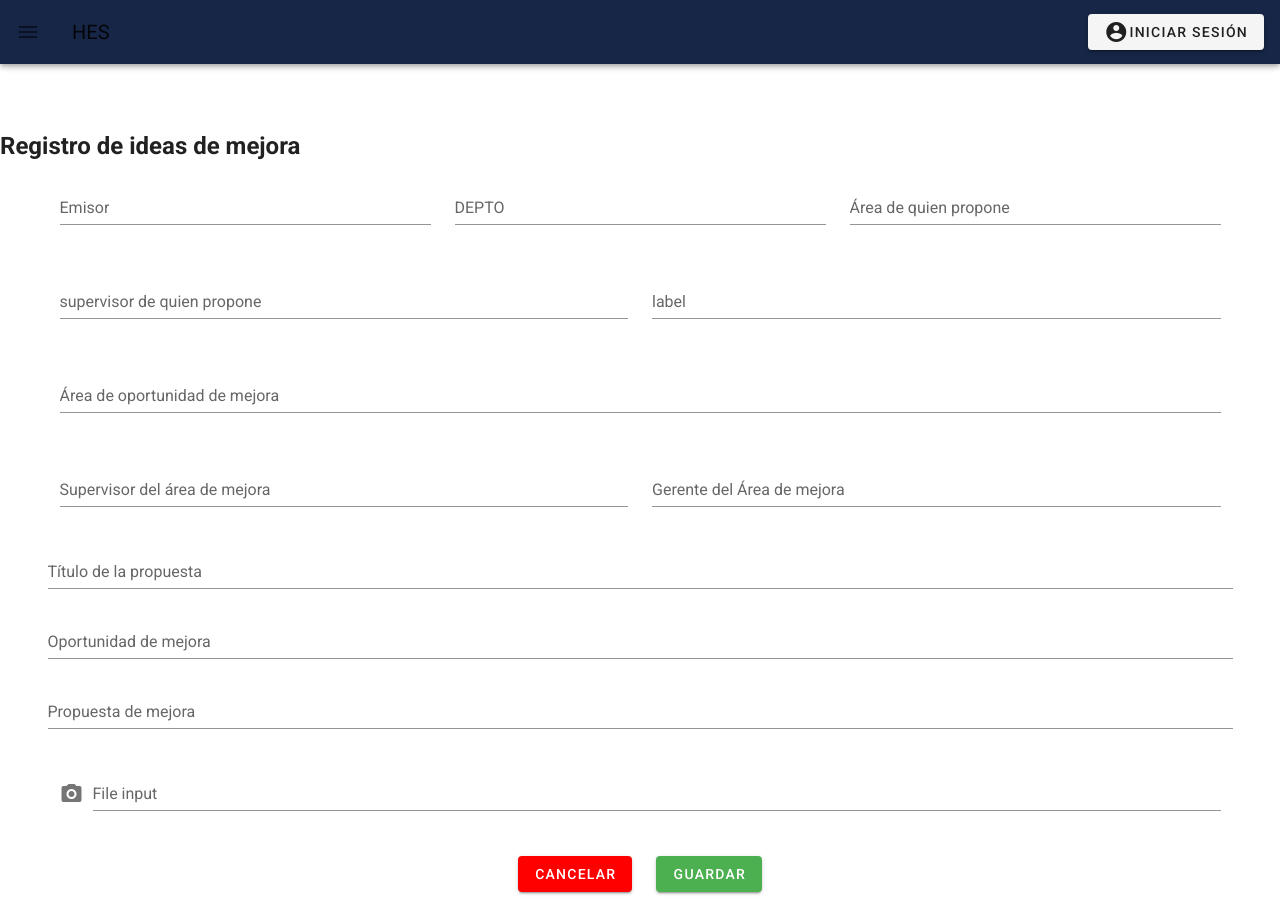
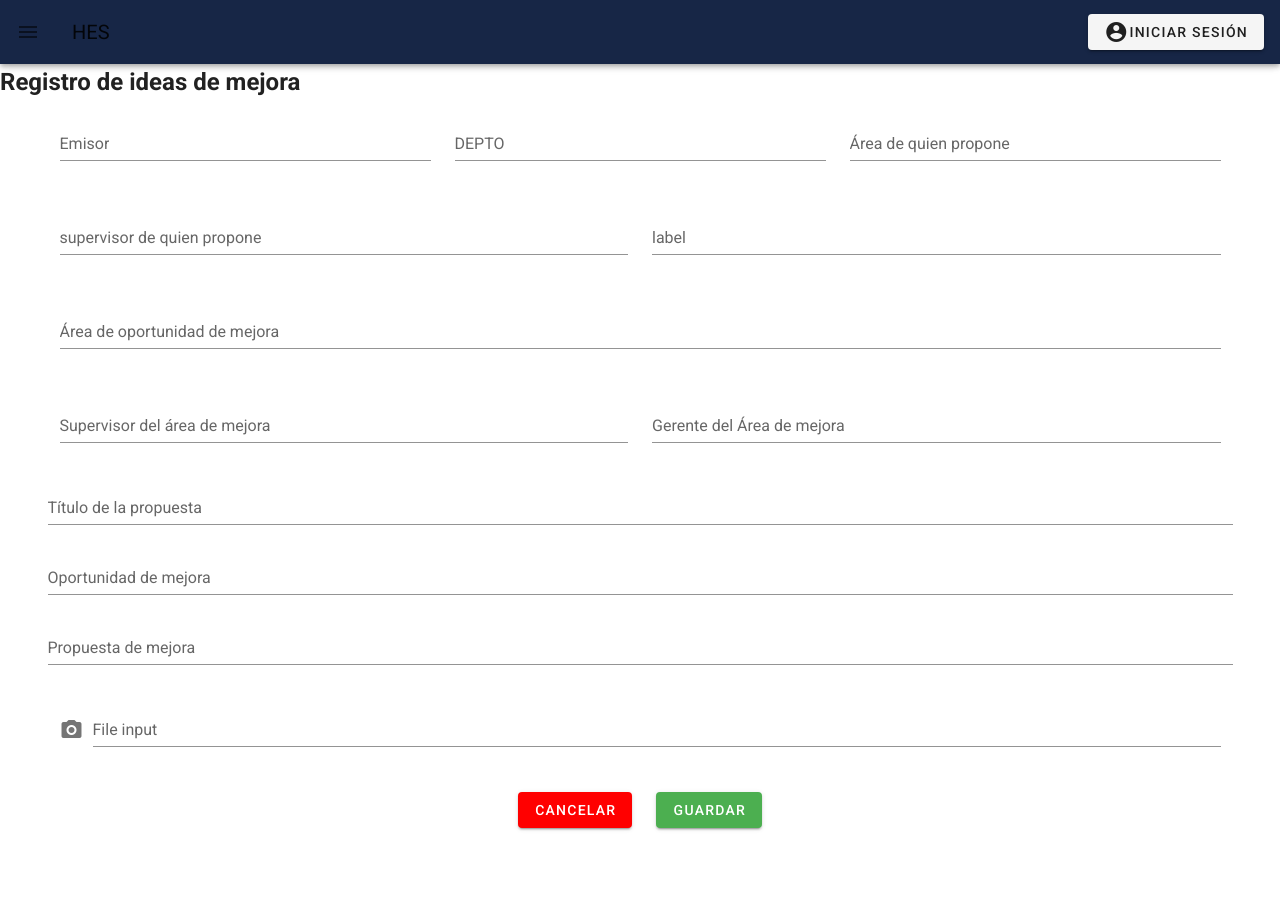
Before and after one commit to mirecabza/HESIdeasDeMejora, a Vue app: page /idea in a window 1280 px wide. After the commit the page ends 840 px from the top, so only its background shows below. Built offline with nearby package versions, Linux system fonts and the light colour scheme.

Commit message:
Changed template root in accordance to vuetify app layout

```diff
--- a/src/views/Awards.vue
+++ b/src/views/Awards.vue
@@ -1,5 +1,5 @@
 <template>
-  <v-app>
+  <div>
     <v-container grid-list-xs>
       <v-row>
         <v-col cols="12">
@@ -40,7 +40,7 @@
       loading="true"
     >
     </v-data-table>
-  </v-app>
+  </div>
 </template>
 
 <script>
--- a/src/views/Dashboard.vue
+++ b/src/views/Dashboard.vue
@@ -1,5 +1,5 @@
 <template>
-  <v-app>
+  <div>
     <v-data-table
       :headers="headers"
       :items="items"
@@ -11,7 +11,7 @@
       loading="true"
     >
     </v-data-table>
-  </v-app>
+  </div>
 </template>
 
 <script>
--- a/src/views/Idea.vue
+++ b/src/views/Idea.vue
@@ -1,6 +1,5 @@
 <template>
-  <v-app>
-    <v-content>
+  <div>
     <h2>Registro de ideas de mejora</h2>
     <v-container>
       <v-row>
@@ -96,8 +95,7 @@
         </v-col>
       </v-row>
     </v-container>
-    </v-content>
-  </v-app>
+  </div>
 </template>
 
 <script>
--- a/src/views/Indicators.vue
+++ b/src/views/Indicators.vue
@@ -1,5 +1,5 @@
 <template>
-  <v-app>
+  <div>
     <v-container grid-list-xs>
       <v-row justify="center">
         <v-col>bar chart</v-col>
@@ -9,15 +9,13 @@
         <v-col>horizontal bar chart</v-col>
       </v-row>
     </v-container>
-  </v-app>
+  </div>
 </template>
 
 <script>
-
 export default {
   name: "Indicators",
-  components: {
-  },
+  components: {},
 };
 </script>
 
--- a/src/views/Menu.vue
+++ b/src/views/Menu.vue
@@ -1,7 +1,4 @@
 <template>
-  <v-app>
-    <Header />
-    <div class="container">
   <v-container>
     <v-row>
       <v-col>
@@ -26,14 +23,10 @@
           </v-row>
           <v-row>
             <v-col cols="4">
-                  <v-btn block color="info" to="/instruccion">
-                    INSTRUCCIÓN
-                  </v-btn>
+              <v-btn block color="info" to="/instruccion"> INSTRUCCIÓN </v-btn>
             </v-col>
             <v-col cols="4">
-                  <v-btn block color="info" to="/indicadores">
-                    INDICADORES
-                  </v-btn>
+              <v-btn block color="info" to="/indicadores"> INDICADORES </v-btn>
             </v-col>
             <v-col cols="4">
               <v-btn block color="info" to="/reconocimientos">
@@ -61,17 +54,12 @@
       </v-col>
     </v-row>
   </v-container>
-    </div>
-  </v-app>
 </template>
 
 <script>
-// @ is an alias to /src
-import Header from "@/components/Header.vue";
-
 export default {
   name: "Menu",
-  components: { Header, },
+  components: {},
 };
 </script>
 
```
Lines whose indentation alone changed are shown as unchanged.
